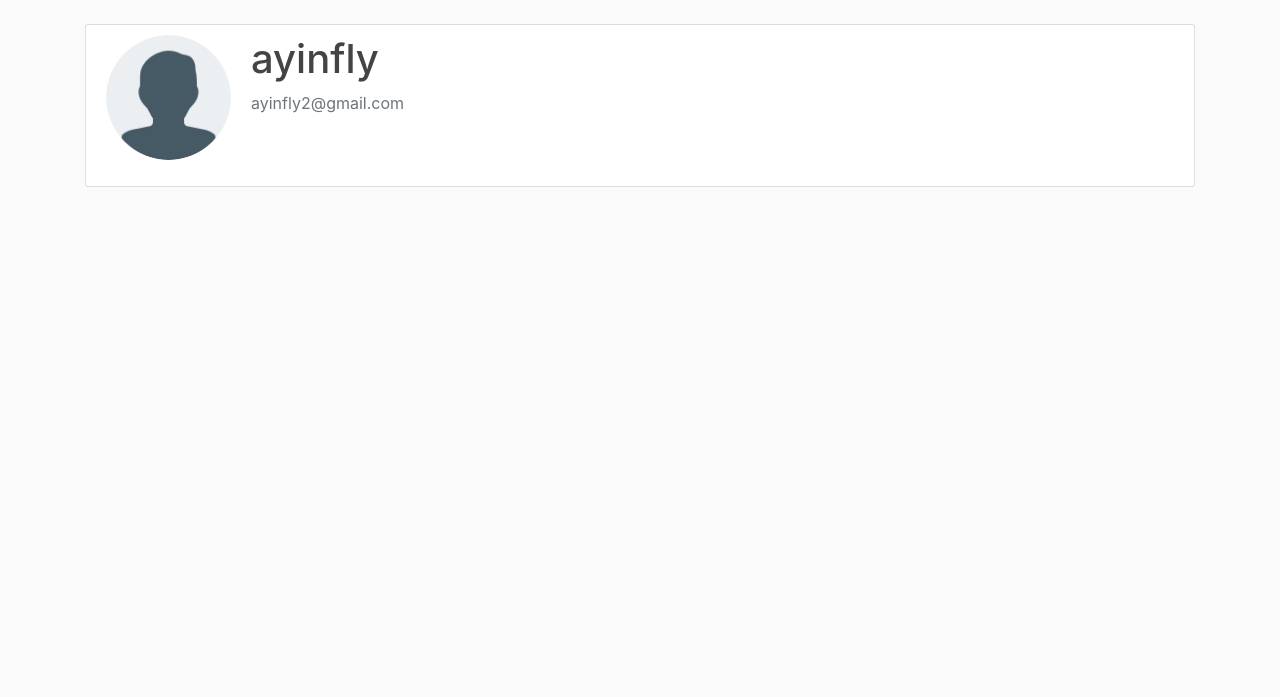
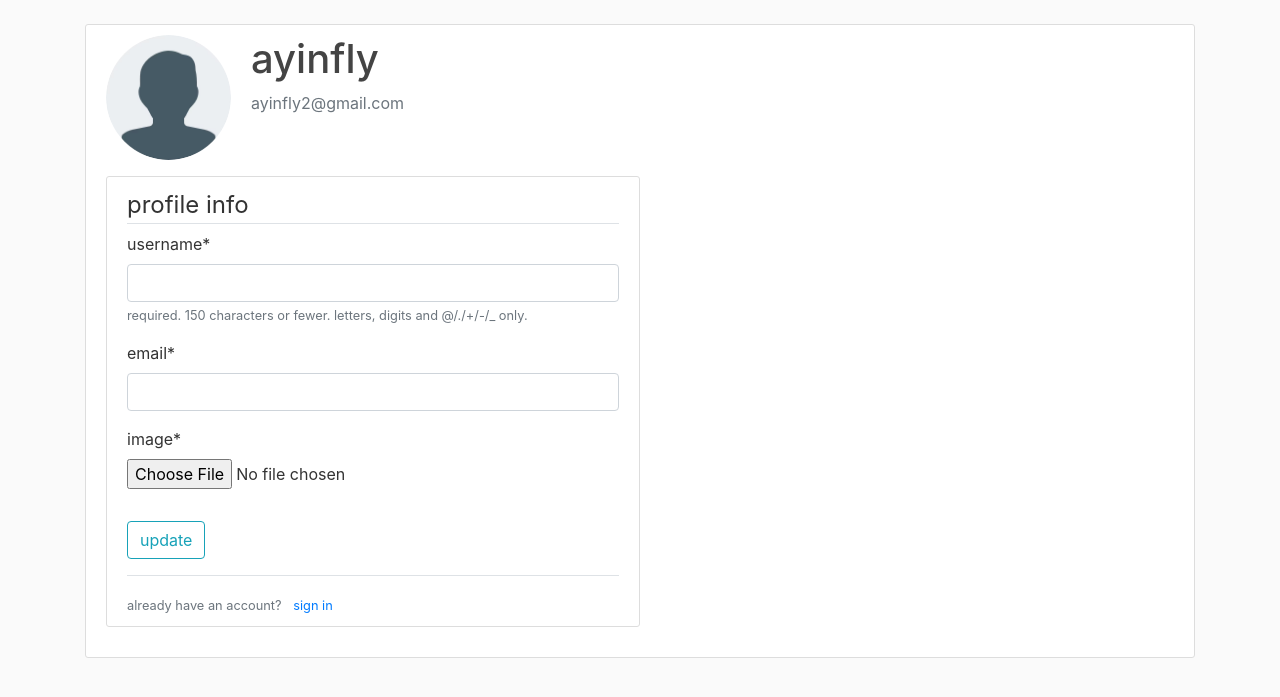
Before and after one commit to ayinfly/stickytype, a Django app: page /profile/ in a window 1280 px wide. Shown: the part 56-753 px from the top of the page. Run offline with Django 4.2, Linux system fonts and the light colour scheme; a user stored in the database is signed in; data comes from the database, SQL or seed files in the repository; both versions use the stored data as it was after the commit; some libraries are stand-ins or nearby versions.

Commit message:
add update feature to profile

```diff
--- a/django_project/users/apps.py
+++ b/django_project/users/apps.py
@@ -4,3 +4,6 @@ from django.apps import AppConfig
 class UsersConfig(AppConfig):
     default_auto_field = "django.db.models.BigAutoField"
     name = "users"
+
+    def ready(self):
+        import users.signals
--- a/django_project/users/forms.py
+++ b/django_project/users/forms.py
@@ -1,6 +1,7 @@
 from django import forms
 from django.contrib.auth.models import User
 from django.contrib.auth.forms import UserCreationForm
+from .models import Profile
 
 class UserRegisterForm(UserCreationForm):
     email = forms.EmailField()
@@ -8,3 +9,15 @@ class UserRegisterForm(UserCreationForm):
     class Meta:
         model = User
         fields = ['username', 'email', 'password1', 'password2']
+
+class UserUpdateForm(forms.ModelForm):
+    email = forms.EmailField()
+
+    class Meta:
+        model = User
+        fields = ['username', 'email']
+
+class ProfileUpdateForm(forms.ModelForm):
+    class Meta:
+        model = Profile
+        fields = ['image']
--- a/django_project/users/signals.py
+++ b/django_project/users/signals.py
@@ -7,3 +7,7 @@ from .models import Profile
 def create_profile(sender, instance, created, **kwargs):
     if created:
         Profile.objects.create(user=instance)
+
+@receiver(post_save, sender=User)
+def save_profile(sender, instance, created, **kwargs):
+    instance.profile.save()
--- a/django_project/users/templates/users/profile.html
+++ b/django_project/users/templates/users/profile.html
@@ -9,6 +9,23 @@
                 <p class="text-secondary">{{ user.email }}</p>
             </div>
         </div>
-        <!-- FORM HERE -->
+        <div class="content-section w-50">
+            <form method="POST" enctype="multipart/form-data">
+                {% csrf_token %}
+                <fieldset class="form-group text-lowercase">
+                    <legend class="border-bottom bm-4">profile info</legend>
+                    {{ u_form|crispy }}
+                    {{ p_form|crispy }}
+                </fieldset>
+                <div class="form-group">
+                    <button class="btn btn-outline-info" type="submit">update</button>
+                </div>
+            </form>
+            <div class="border-top pt-3">
+                <small class="text-muted">
+                    already have an account? <a class="ml-2" href="{% url 'login' %}">sign in</a>
+                </small>
+            </div>
+        </div>
     </div>
 {% endblock content%}
--- a/django_project/users/views.py
+++ b/django_project/users/views.py
@@ -1,7 +1,7 @@
 from django.shortcuts import render, redirect
 from django.contrib import messages
 from django.contrib.auth.decorators import login_required
-from .forms import UserRegisterForm
+from .forms import UserRegisterForm, UserUpdateForm, ProfileUpdateForm
 
 def register(request):
     if request.method == 'POST':
@@ -17,4 +17,12 @@ def register(request):
 
 @login_required
 def profile(request):
-    return render(request, 'users/profile.html')
+    u_form = UserUpdateForm()
+    p_form = ProfileUpdateForm()
+
+    context = {
+        'u_form': u_form,
+        'p_form': p_form
+    }
+
+    return render(request, 'users/profile.html', context)
```
Also changed, not shown: django_project/db.sqlite3.
